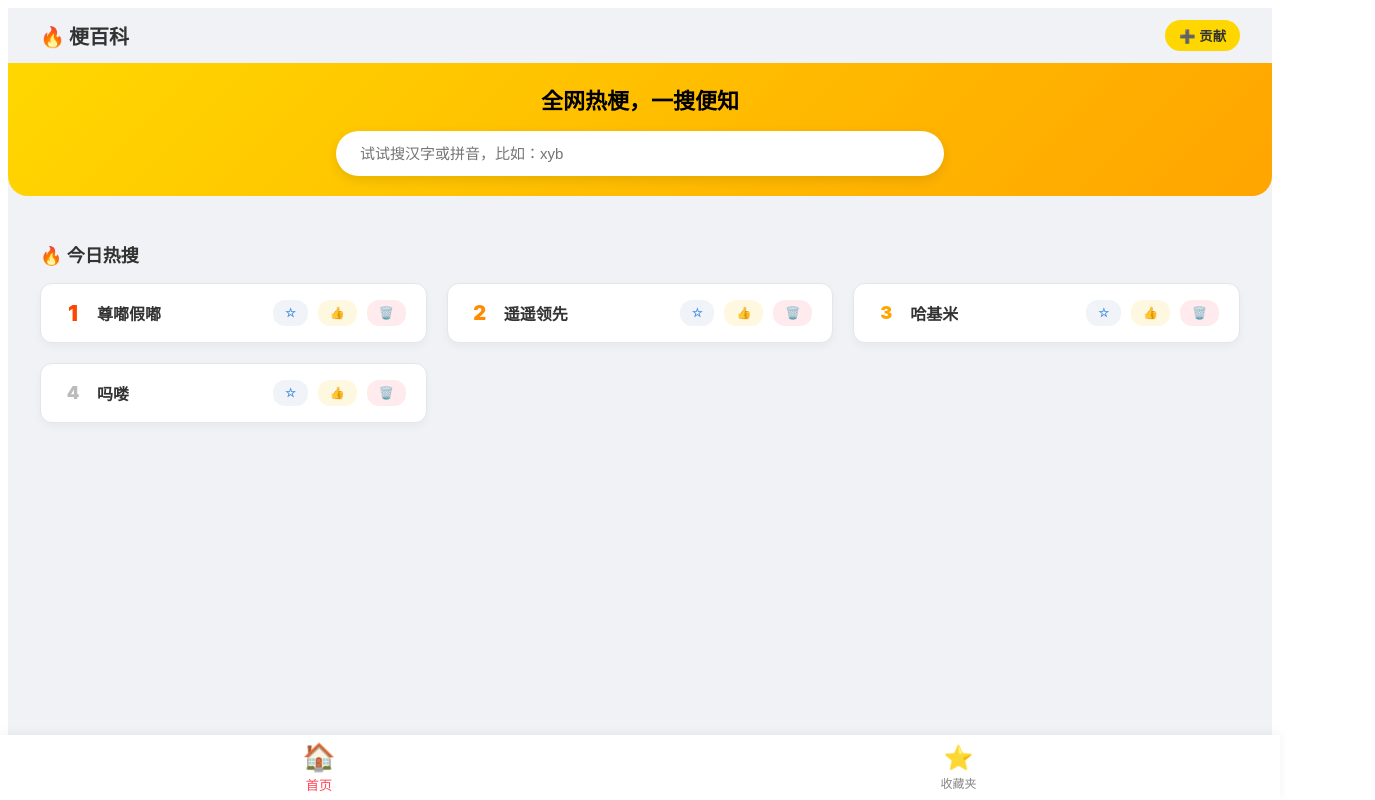
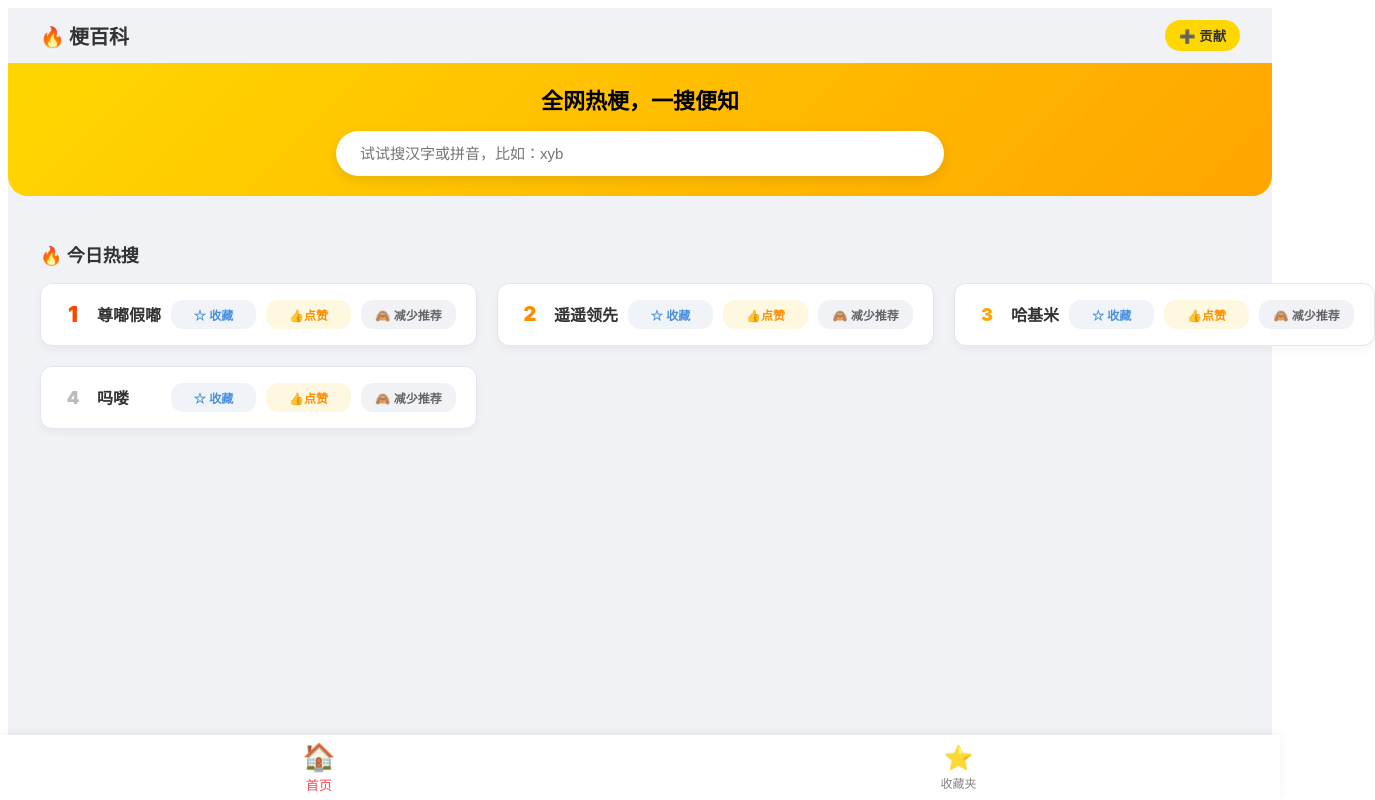
Before and after one commit to StephenMa13/meme-dict, a Vue app: page / in a window 1280 px wide. Shown: the top 800 px of the page, 1375 px wide, since content can reach past the window. Built offline with nearby package versions, Linux system fonts and the light colour scheme.

Commit message:
修改了详情页的按钮

```diff
--- a/src/pages/Detail.vue
+++ b/src/pages/Detail.vue
@@ -94,15 +94,49 @@ onMounted(() => {
 .content { text-align: left; margin-top: 30px; border-top: 1px solid #eee; padding-top: 30px; }
 .content h3 { color: #000; font-size: 20px; border-left: 4px solid #FFD700; padding-left: 10px; }
 .content p { line-height: 1.8; color: #444; font-size: 16px; }
+/* 详情页的操作区域容器 */
 .detail-actions {
   display: flex;
-  gap: 15px;
-  margin-top: 20px;
+  gap: 12px;
+  margin: 24px 0;
+  padding: 0 20px;
 }
+
+/* 统一样式，复制首页那种精致感 */
 .action-btn {
-  border: none; padding: 8px 16px; border-radius: 12px; font-size: 14px;
-  font-weight: bold; cursor: pointer; display: flex; align-items: center; gap: 6px;
+  border: none;
+  padding: 8px 16px;
+  border-radius: 12px;
+  font-size: 14px;
+  font-weight: bold;
+  cursor: pointer;
+  display: flex;
+  align-items: center;
+  gap: 6px;
+  transition: transform 0.1s;
 }
-.fav-btn { background-color: #f0f4f8; color: #4a90e2; }
-.like-btn { background-color: #fff8e1; color: #ff8f00; }
+
+.action-btn:active {
+  transform: scale(0.95); /* 点击时有个缩小的反馈，手感更好 */
+}
+
+/* 具体的颜色配对 */
+.fav-btn {
+  background-color: #f0f4f8;
+  color: #4a90e2;
+}
+.fav-btn.active {
+  background-color: #fff0f0;
+  color: #ff4757;
+}
+
+.like-btn {
+  background-color: #fff8e1;
+  color: #ff8f00;
+}
+
+.not-interested-btn {
+  background-color: #f1f2f5;
+  color: #666;
+}
 </style>
--- a/src/pages/Home.vue
+++ b/src/pages/Home.vue
@@ -1,8 +1,8 @@
 <script setup>
-import { ref, computed, onMounted } from 'vue'
+import { ref, onMounted, computed } from 'vue' // 把所有的写在一起
 import { useRouter } from 'vue-router'
-import { getMemes, addMeme as localAdd, deleteMeme as localDelete } from '../db.js' // ⭐️ 引入本地引擎
-import { favoriteIds, toggleFavorite } from '../store.js'
+import { getMemes, addMeme as localAdd, deleteMeme as localDelete } from '../db.js'
+import { favoriteIds, toggleFavorite, notInterestedIds, markNotInterested } from '../store.js'
 
 const router = useRouter()
 const hotMemes = ref([])
@@ -19,10 +19,21 @@ const loadData = () => {
 onMounted(() => loadData())
 
 const filteredMemes = computed(() => {
-  if (searchQuery.value === '') return hotMemes.value
-  const keyword = searchQuery.value.toLowerCase()
-  return hotMemes.value.filter(meme => meme.term.includes(keyword) || meme.pinyin.includes(keyword))
-})
+  // 1. 先拿到“没被屏蔽”的所有词条
+  let list = hotMemes.value.filter(meme => !notInterestedIds.value.includes(meme.id));
+
+  // 2. 如果没有搜索关键词，直接返回剩下的这些
+  if (searchQuery.value === '') {
+    return list;
+  }
+
+  // 3. 如果有关键词，在“没被屏蔽”的列表里进行搜索
+  const keyword = searchQuery.value.toLowerCase();
+  return list.filter(meme =>
+    meme.term.includes(keyword) ||
+    (meme.pinyin && meme.pinyin.includes(keyword))
+  );
+});
 
 // ⭐️ 改用本地方法提交
 const submitMeme = () => {
@@ -73,10 +84,10 @@ const goToDetail = (id) => {
 
           <div class="card-right">
             <button class="action-btn fav-btn" @click.stop="toggleFavorite(meme.id)">
-              {{ favoriteIds.includes(meme.id) ? '⭐' : '☆' }}
+              {{ favoriteIds.includes(meme.id) ? '⭐ 已收藏' : '☆ 收藏' }}
             </button>
-            <button class="action-btn like-btn" @click.stop="likeMeme(meme.id)">👍 {{ meme.view_count }}</button>
-            <button class="action-btn delete-btn" @click.stop="deleteMeme(meme.id)">🗑️</button>
+            <button class="action-btn like-btn" @click.stop="likeMeme(meme.id)">👍点赞 {{ meme.view_count }}</button>
+            <button class="action-btn not-interested-btn" @click.stop="markNotInterested(meme.id)">🙈 减少推荐</button>
           </div>
         </div>
       </div>
@@ -197,12 +208,34 @@ const goToDetail = (id) => {
 
 /* 按钮统一风格 */
 .action-btn {
-  border: none; padding: 6px 12px; border-radius: 12px; font-size: 12px;
-  font-weight: bold; cursor: pointer; display: flex; align-items: center; gap: 4px;
+  /* ... 你原有的属性 ... */
+
+  border: none;
+  padding: 6px 0;          /* 上下保持 6px，左右设为 0 因为我们要靠宽度撑开 */
+  border-radius: 12px;
+  font-size: 12px;
+  font-weight: bold;
+  cursor: pointer;
+  display: flex;
+  align-items: center;
+  justify-content: center; /* 确保文字在固定宽度的按钮里居中 */
+  gap: 4px;
+
+  /* 👇 关键修改：固定宽度 */
+  width: 85px;             /* 根据你的文字长度，85px 到 90px 通常比较合适 */
+  flex-shrink: 0;          /* 防止在屏幕窄时按钮被挤压变形 */
+  transition: all 0.2s;
+}
+
+/* 针对“减少推荐”这种字数更多的按钮，我们可以单独让它宽一点 */
+.not-interested-btn {
+  width: 95px !important;
+  background-color: #f1f2f5;
+  color: #666;
 }
 .fav-btn { background-color: #f0f4f8; color: #4a90e2; } /* 蓝色系收藏框 */
 .like-btn { background-color: #fff8e1; color: #ff8f00; } /* 橙色系点赞 */
-.delete-btn { background-color: #ffebee; color: #e53935; } /* 红色系删除 */
+/*.delete-btn { background-color: #ffebee; color: #e53935; } /* 红色系删除 */
 
 @media (min-width: 768px) {
   .card-grid { grid-template-columns: repeat(2, 1fr); gap: 20px; }
--- a/src/store.js
+++ b/src/store.js
@@ -1,23 +1,30 @@
-// src/store.js
 import { ref, watch } from 'vue'
 
-// 1. 从手机本地存储里读取以前的收藏（如果没有，就是空数组）
+// --- 原有的收藏功能 ---
 const savedFavorites = JSON.parse(localStorage.getItem('my_favorite_memes')) || []
-
-// 2. 创建一个全局响应式的收藏 ID 列表
 export const favoriteIds = ref(savedFavorites)
-
-// 3. 施展魔法：只要 favoriteIds 发生变化，就自动静默保存到手机本地！
 watch(favoriteIds, (newVal) => {
   localStorage.setItem('my_favorite_memes', JSON.stringify(newVal))
 }, { deep: true })
-
-// 4. 提供一个切换收藏状态的便捷函数
 export function toggleFavorite(memeId) {
   const index = favoriteIds.value.indexOf(memeId)
   if (index === -1) {
-    favoriteIds.value.push(memeId) // 没收藏过？加进去！
+    favoriteIds.value.push(memeId)
   } else {
-    favoriteIds.value.splice(index, 1) // 收藏过了？移出来！
+    favoriteIds.value.splice(index, 1)
   }
 }
+
+// 👇 --- 新增的“不感兴趣”功能 ---
+const savedNotInterested = JSON.parse(localStorage.getItem('my_not_interested_memes')) || []
+export const notInterestedIds = ref(savedNotInterested)
+
+watch(notInterestedIds, (newVal) => {
+  localStorage.setItem('my_not_interested_memes', JSON.stringify(newVal))
+}, { deep: true })
+
+export function markNotInterested(memeId) {
+  if (!notInterestedIds.value.includes(memeId)) {
+    notInterestedIds.value.push(memeId)
+  }
+}
```
